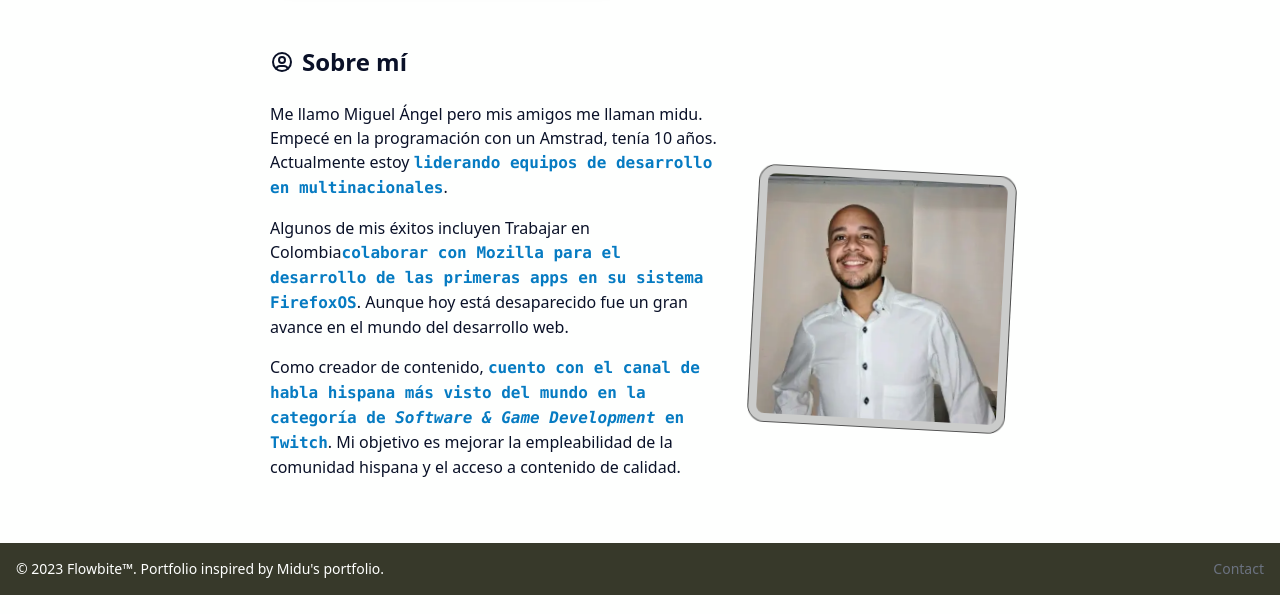
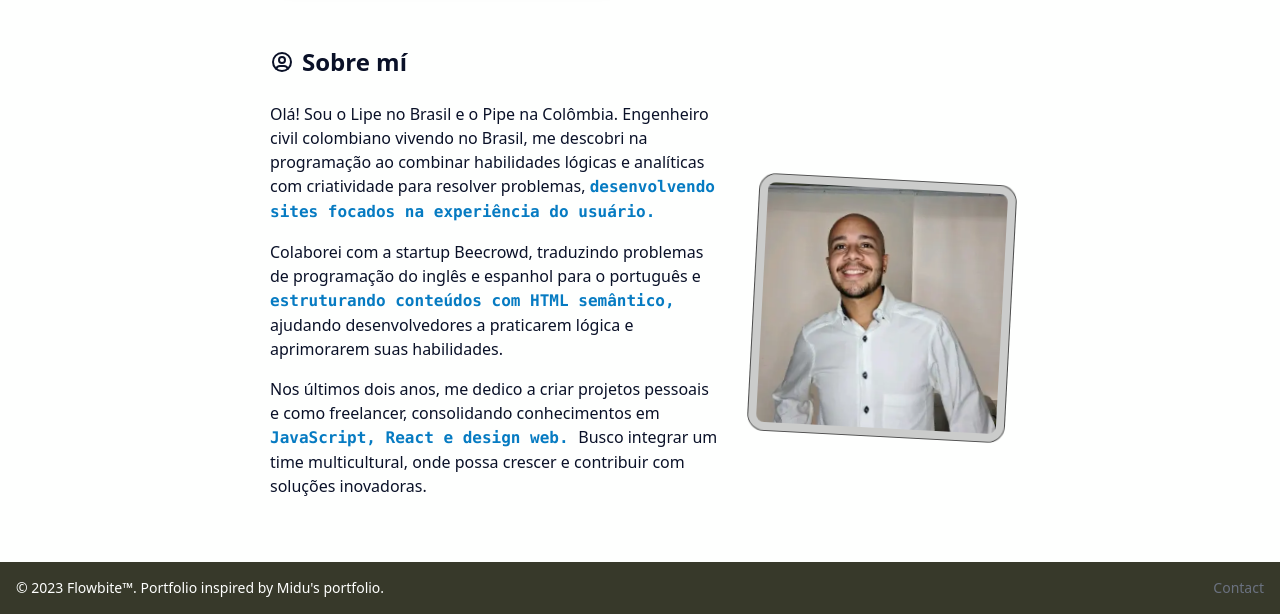
Before and after one commit to pipetoroc/pipetoroc, an Astro site in the folder Felipe-Toro/: page / in a window 1280 px wide. Shown: the part 2146-2760 px from the top of the page. Built offline with nearby package versions, Linux system fonts and the light colour scheme; Astro itself is replaced by a stand-in of ours.

Commit message:
feat: add about me description in portugues

```diff
--- a/Felipe-Toro/src/components/AboutMe.astro
+++ b/Felipe-Toro/src/components/AboutMe.astro
@@ -8,28 +8,27 @@ const personalImageAlt = "Felipe Toro";
   <div
     class="[&>p]:mb-4 [&>p>strong]:text-secondary-color dark:[&>p>strong]:text-accent-color [&>p>strong]:font-bold [&>p>strong]:font-mono text-pretty order-2 md:order-1"
   >
+    <!-- N -->
     <p>
-      Me llamo Miguel Ángel pero mis amigos me llaman midu. Empecé en la
-      programación con un Amstrad, tenía 10 años. Actualmente estoy <strong
-        >liderando equipos de desarrollo en multinacionales</strong
-      >.
+      Olá! Sou o Lipe no Brasil e o Pipe na Colômbia. Engenheiro civil
+      colombiano vivendo no Brasil, me descobri na programação ao combinar
+      habilidades lógicas e analíticas com criatividade para resolver problemas,
+      <strong> desenvolvendo sites focados na experiência do usuário. </strong>
     </p>
 
     <p>
-      Algunos de mis éxitos incluyen Trabajar en Colombia<strong
-        >colaborar con Mozilla para el desarrollo de las primeras apps en su
-        sistema FirefoxOS</strong
-      >. Aunque hoy está desaparecido fue un gran avance en el mundo del
-      desarrollo web.
+      Colaborei com a startup Beecrowd, traduzindo problemas de programação do
+      inglês e espanhol para o português e
+      <strong> estruturando conteúdos com HTML semântico, </strong> ajudando desenvolvedores
+      a praticarem lógica e aprimorarem suas habilidades.
     </p>
 
     <p>
-      Como creador de contenido, <strong
-        >cuento con el canal de habla hispana más visto del mundo en la
-        categoría de <em class="italic">Software & Game Development</em>
-        en Twitch</strong
-      >. Mi objetivo es mejorar la empleabilidad de la comunidad hispana y el
-      acceso a contenido de calidad.
+      Nos últimos dois anos, me dedico a criar projetos pessoais e como
+      freelancer, consolidando conhecimentos em
+      <strong> JavaScript, React e design web. </strong>
+      Busco integrar um time multicultural, onde possa crescer e contribuir com soluções
+      inovadoras.
     </p>
   </div>
 
```
